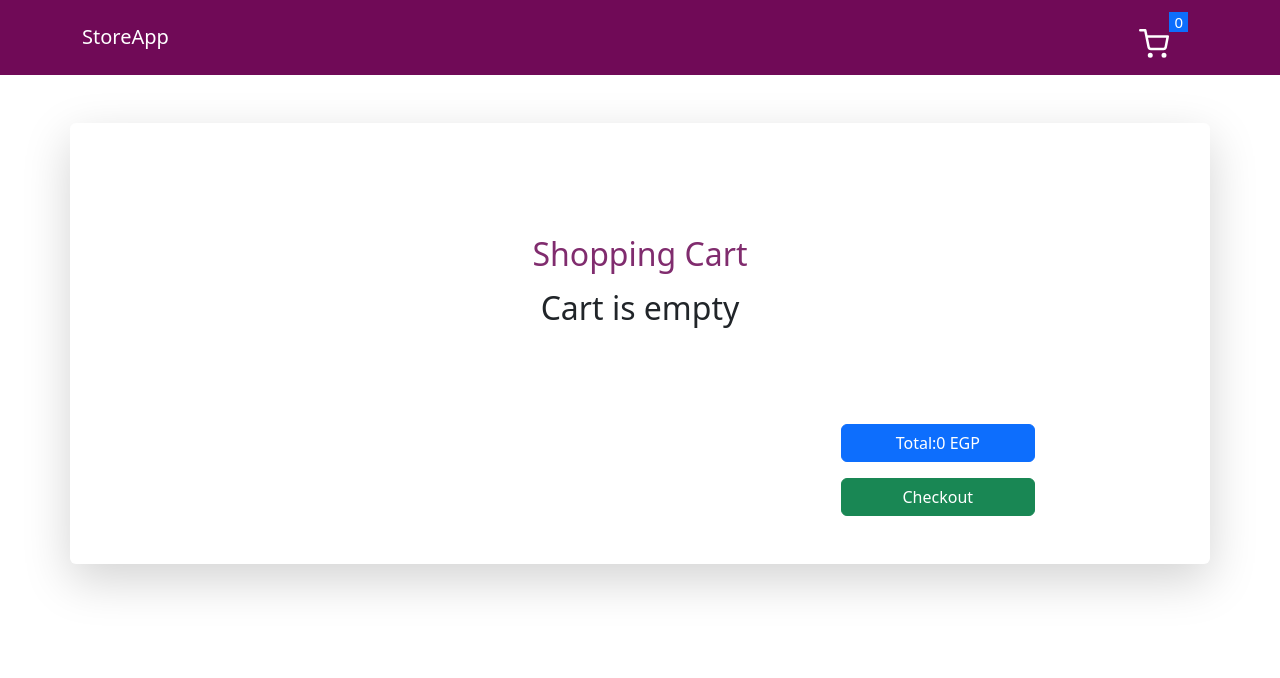
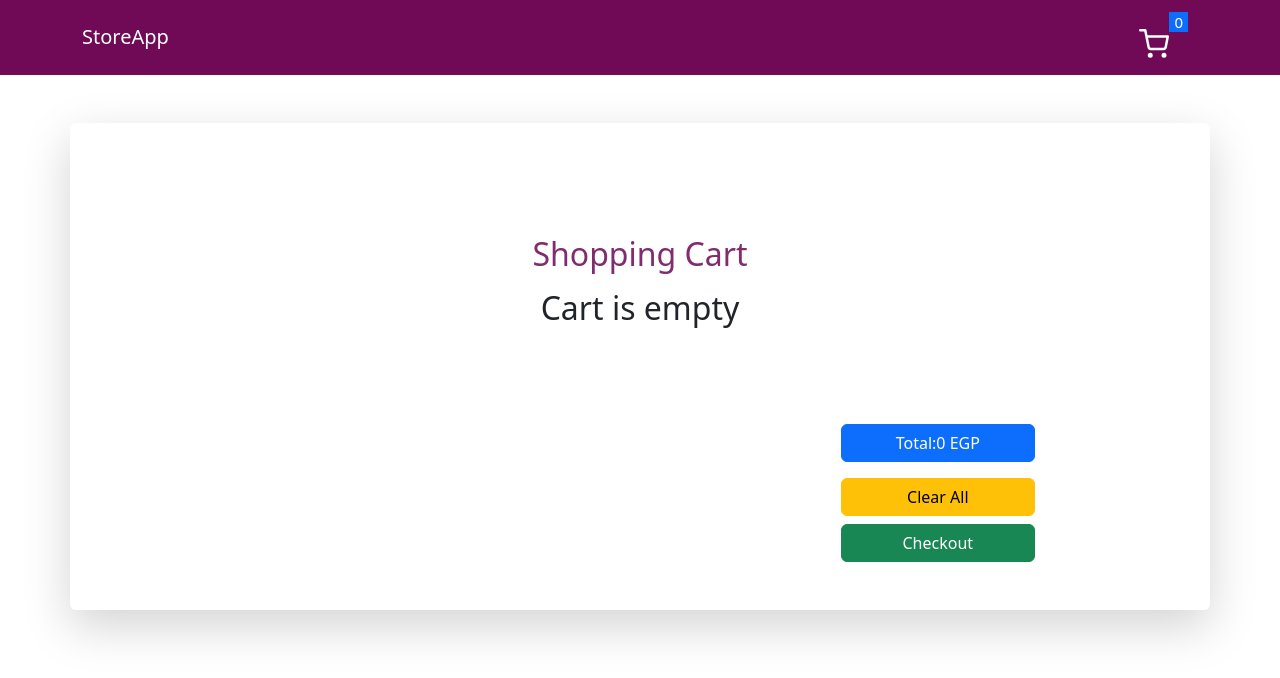
Before and after one commit to Salsabeal-Azzam/shopping-Cart, a React (Create React App) app: page /cart in a window 1280 px wide. Shown: the top 678 px of the page. Built offline with nearby package versions, Linux system fonts and the light colour scheme.

Commit message:
add clear cart

```diff
--- a/src/pages/Cart.jsx
+++ b/src/pages/Cart.jsx
@@ -32,7 +32,11 @@ const Cart = () => {
       getData();
     });
 
-
+    const clearCart = ()=>{
+      localStorage.setItem('data-cart',JSON.stringify([]));
+      itemsState([]);
+      window.dispatchEvent(new Event('storage'));
+    }
   return (
     <>
 
@@ -58,6 +62,7 @@ const Cart = () => {
           <div className="row mt-5">
               <div className="offset-md-8 col-md-3 mt-5">
               <p className="text-white text-center btn btn-primary  w-75">Total:{totalPrice} EGP</p>
+              <button className="btn btn-warning w-75 mb-2" onClick={()=>clearCart()}>Clear All</button>
               <Link to='/order' className="btn btn-success w-75">Checkout</Link>
             </div>
             </div>
--- a/src/pages/Order.jsx
+++ b/src/pages/Order.jsx
@@ -91,6 +91,11 @@ const Order = () => {
        form.products.push(product);
      }
   }
+  const clearCart = ()=>{
+    localStorage.setItem('data-cart',JSON.stringify([]));
+    itemsState([]);
+    window.dispatchEvent(new Event('storage'));
+  }
 
   // const token = localStorage.getItem('user-token');
   const token = "eyJhbGciOiJIUzI1NiIsInR5cCI6IkpXVCJ9.eyJpZCI6IjY0MDYwZDY1NTMyNGI0MjFmYjEzZjYwMSIsImlzTG9nZ2VkSW4iOnRydWUsImlhdCI6MTY3ODM5NTI1NCwiZXhwIjoxNjc4NDgxNjU0fQ.tRjCgzftPlJU96-Hw8J1kQCbDqXCQC85Ocygrilf4Ow";
@@ -109,7 +114,8 @@ const Order = () => {
           }}).then((res) => {
             console.log(res);
             alert("Done Creat Your Order");
-            navigate('/')
+            clearCart();
+            navigate('/');
           }).catch((err) => {
             console.log(err.response.data.message)
         });
```
